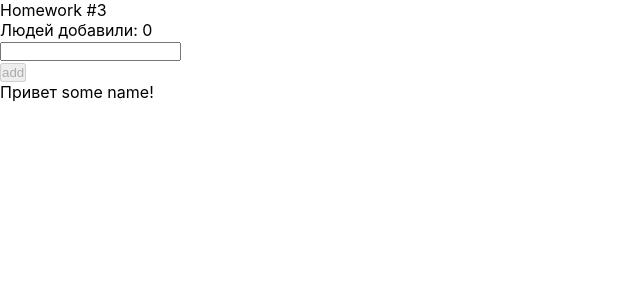
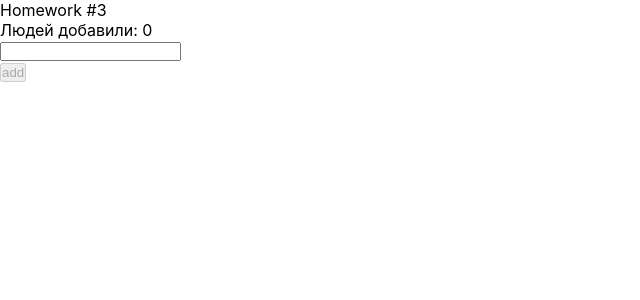
Before and after one commit to GlebN-k/Autocheck-tasks, a React (Create React App) app: page / in a window 1280 px wide. Shown: the top 300 px of the page, without its empty margins (0-640 px from the left). Built offline with nearby package versions, Linux system fonts and the light colour scheme.

Commit message:
lesson-7

```diff
--- a/src/s2-homeworks/hw03/Greeting.tsx
+++ b/src/s2-homeworks/hw03/Greeting.tsx
@@ -2,14 +2,14 @@
 import s from './Greeting.module.css'
 
 type GreetingPropsType = {
-    name: any // need to fix any
-    setNameCallback: any // need to fix any
-    addUser: any // need to fix any
-    onBlur: any // need to fix any
-    onEnter: any // need to fix any
-    error: any // need to fix any
-    totalUsers: any // need to fix any
-    lastUserName?: any // need to fix any
+    name: string // need to fix any
+    setNameCallback: (e: React.ChangeEvent<HTMLInputElement>) => void // need to fix any
+    addUser: () => void // need to fix any
+    onBlur: () => void // need to fix any
+    onEnter: (e: React.KeyboardEvent<HTMLInputElement>) => void // need to fix any
+    error: string // need to fix any
+    totalUsers: number // need to fix any
+    lastUserName?: string // need to fix any
 }
 
 // презентационная компонента (для верстальщика)
--- a/src/s2-homeworks/hw03/GreetingContainer.tsx
+++ b/src/s2-homeworks/hw03/GreetingContainer.tsx
@@ -1,20 +1,34 @@
-import React, { ChangeEvent, KeyboardEvent, useState } from 'react'
+import React, {ChangeEvent, KeyboardEvent, useState} from 'react'
 import Greeting from './Greeting'
-import { UserType } from './HW3'
+import {UserType} from './HW3'
 
 type GreetingContainerPropsType = {
-    users: any // need to fix any
-    addUserCallback: any // need to fix any
+    users: UserType[] // need to fix any
+    addUserCallback: (name: string) => void // need to fix any
 }
 
-export const pureAddUser = (name: any, setError: any, setName: any, addUserCallback: any) => {
+export const pureAddUser = (name: string, setError: (error: string) => void, setName: (name: string) => void, addUserCallback: (name: string) => void) => {
     // если имя пустое - показать ошибку, иначе - добавить юзера и очистить инпут
+
+    if (!name.trim()) {
+        setError('Ошибка! Введите имя!')
+    } else {
+        addUserCallback(name)
+        console.log(name)
+        setName('')
+    }
 }
 
-export const pureOnBlur = (name: any, setError: any) => { // если имя пустое - показать ошибку
+export const pureOnBlur = (name: string, setError: (error: string) => void) => { // если имя пустое - показать ошибку
+    if (!name.trim()) {
+        setError('Ошибка! Введите имя!')
+    }
 }
 
-export const pureOnEnter = (e: any, addUser: any) => { // если нажата кнопка Enter - добавить
+export const pureOnEnter = (e: React.KeyboardEvent<HTMLInputElement>, addUser: () => void) => { // если нажата кнопка Enter - добавить
+    if (e.key === 'Enter') {
+        addUser()
+    }
 }
 
 // более простой и понятный для новичков
@@ -22,15 +36,15 @@
 
 // более современный и удобный для про :)
 const GreetingContainer: React.FC<GreetingContainerPropsType> = ({
-    users,
-    addUserCallback,
-}) => {
+                                                                     users,
+                                                                     addUserCallback,
+                                                                 }) => {
     // деструктуризация пропсов
-    const [name, setName] = useState<any>('') // need to fix any
-    const [error, setError] = useState<any>('') // need to fix any
+    const [name, setName] = useState<string>('') // need to fix any
+    const [error, setError] = useState<string>('') // need to fix any
 
-    const setNameCallback = (e: any) => { // need to fix any
-        setName('some name') // need to fix
+    const setNameCallback = (e: React.ChangeEvent<HTMLInputElement>) => {
+        setName(e.currentTarget.value)
 
         error && setError('')
     }
@@ -42,12 +56,12 @@
         pureOnBlur(name, setError)
     }
 
-    const onEnter = (e: any) => {
+    const onEnter = (e: React.KeyboardEvent<HTMLInputElement>) => {
         pureOnEnter(e, addUser)
     }
 
-    const totalUsers = 0 // need to fix
-    const lastUserName = 'some name' // need to fix
+    const totalUsers = users.length // need to
+    const lastUserName = users[users.length-1]?.name
 
     return (
         <Greeting
--- a/src/s2-homeworks/hw03/HW3.tsx
+++ b/src/s2-homeworks/hw03/HW3.tsx
@@ -19,12 +19,13 @@
 
 // types
 export type UserType = {
-    _id: number // need to fix any
+    _id: string // need to fix any
     name: string // need to fix any
 }
 
-export const pureAddUserCallback = (name: string, setUsers: () => void, users: UserType[]) => { // need to fix any
+export const pureAddUserCallback = (name: string, setUsers: (users: UserType[]) => void, users: UserType[]) => { // need to fix any
     const user = { // need to fix
+        _id:v1(), name
     }
     setUsers([...users, user])
 }
@@ -35,6 +36,8 @@
     const addUserCallback = (name: string) => { // need to fix any
         pureAddUserCallback(name, setUsers, users)
     }
+
+    console.log(users)
 
     return (
         <div id={'hw3'}>
```
